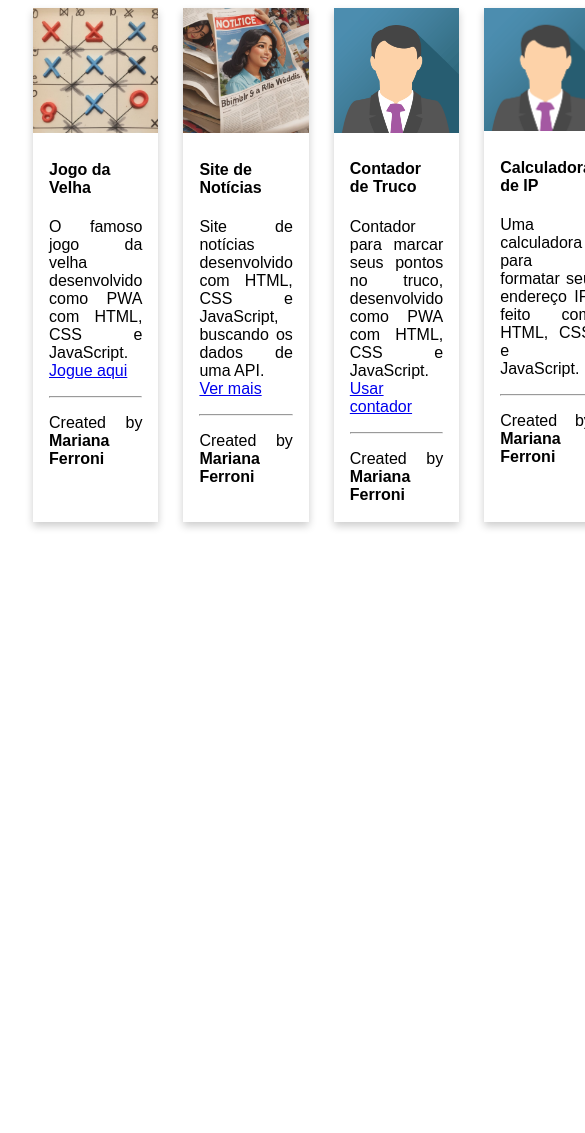
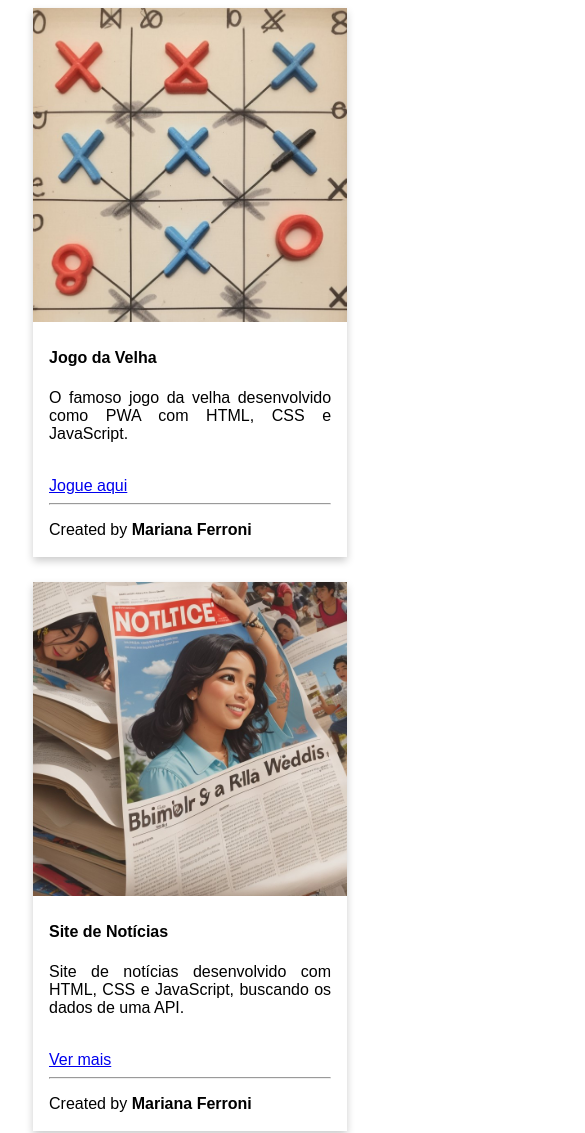
Before and after one commit to marianaferr0ni/portfolio, a website: page index.html in a window 390 px wide. Shown: the top 1133 px of the page, 585 px wide, since content can reach past the window. Before the commit the page ends 844 px from the top, so only its background shows below. Drawn offline with nearby package versions, Linux system fonts and the light colour scheme.

Commit message:
style finished + animate css

```diff
--- a/css/style.css
+++ b/css/style.css
@@ -6,7 +6,6 @@
     transition: 0.3s;
     width: 20%;
     height: auto;
-
     margin-right: 25px;
 }
 p{
@@ -28,5 +27,20 @@ p{
         transition: 0.3s;
         width: 90%;
         height: auto;
+        margin-right: 25px;
+        margin-bottom: 25px;
+    }
+    p{
+        text-align: justify;
+    }
+    .cardlist{
+        margin-left: 25px;
+        display: block;
+    }
+    .card:hover {
+        box-shadow: 0 8px 16px 0 rgba(0,0,0,0.2);
+    }
+    .container {
+        padding: 2px 16px;
     }
 }
--- a/index.html
+++ b/index.html
@@ -1,68 +1,81 @@
 <!DOCTYPE html>
 <html lang="en">
   <head>
-    <meta charset="UTF-8">
-    <meta name="viewport" content="width=device-width, initial-scale=1.0">
-    <link rel="stylesheet" href="/css/style.css">
+    <meta charset="UTF-8" />
+    <meta name="viewport" content="width=device-width, initial-scale=1.0" />
+    <link rel="stylesheet" href="/css/style.css" />
+    <link rel="stylesheet" href="https://cdnjs.cloudflare.com/ajax/libs/animate.css/4.1.1/animate.min.css"/>
     <title>PORTFÓLIO</title>
   </head>
   <body>
     <div class="cardlist">
-        <div class="card">
-            <img src="/images/tictactoe.jpg" alt="example" style="width:100%">
+      <div class="card animate__animated animate__bounce">
+        <img src="/images/tictactoe.jpg" alt="tictactoe" style="width: 100%" />
         <div class="container">
           <h4><b>Jogo da Velha</b></h4>
-              <p> O famoso jogo da velha desenvolvido como PWA com HTML, CSS e JavaScript.<br/>
-                 <a href="https://marianaferr0ni.github.io/jogo-da-velha/">Jogue aqui</a>
+          <p>
+            O famoso jogo da velha desenvolvido como PWA com HTML, CSS e
+            JavaScript.
           </p>
-              <hr/>
-              <p> Created by <b>Mariana Ferroni</b></p>
+          <br /><a href="https://marianaferr0ni.github.io/jogo-da-velha/">Jogue aqui</a>
+          <hr />
+          <p>Created by <b>Mariana Ferroni</b></p>
         </div>
       </div>
 
-        <div class="card">
-            <img src="/images/news.jpg" alt="example" style="width:100%">
+      <div class="card animate__animated animate__bounce">
+        <img src="/images/news.jpg" alt="news" style="width: 100%" />
         <div class="container">
           <h4><b>Site de Notícias</b></h4>
-              <p>Site de notícias desenvolvido com HTML, CSS e JavaScript, buscando os dados de uma API. <br/>
-                <a href="https://marianaferr0ni.github.io/Trabalho-final/">Ver mais</a>
+          <p>
+            Site de notícias desenvolvido com HTML, CSS e JavaScript, buscando
+            os dados de uma API.
           </p>
-              <hr/>
-              <p> Created by <b>Mariana Ferroni</b></p>
+          <br /><a href="https://marianaferr0ni.github.io/Trabalho-final/">Ver mais</a>
+          <hr />
+          <p>Created by <b>Mariana Ferroni</b></p>
         </div>
       </div>
 
-        <div class="card">
-            <img src="/images/example.png" alt="example" style="width:100%">
+      <div class="card animate__animated animate__bounce">
+        <img src="/images/deck.jpg" alt="deck" style="width: 100%" />
         <div class="container">
           <h4><b>Contador de Truco </b></h4>
-              <p>Contador para marcar seus pontos no truco, desenvolvido como PWA com HTML, CSS e JavaScript.
-                <br/><a href="https://marianaferr0ni.github.io/contador-de-truco/">Usar contador</a>
+          <p>
+            Contador para marcar seus pontos no truco, desenvolvido como PWA com
+            HTML, CSS e JavaScript.
           </p>
-              <hr/>
-              <p> Created by <b>Mariana Ferroni</b></p>
+          <br /><a href="https://marianaferr0ni.github.io/contador-de-truco/">Usar contador</a>
+          <hr />
+          <p>Created by <b>Mariana Ferroni</b></p>
         </div>
       </div>
 
-        <div class="card">
-            <img src="/images/example.png" alt="example" style="width:100%">
+      <div class="card animate__animated animate__bounce">
+        <img src="/images/ip.jpg" alt="ip" style="width: 100%" />
         <div class="container">
           <h4><b>Calculadora de IP</b></h4>
-              <p>Uma calculadora para formatar seu endereço IP, feito com HTML, CSS e JavaScript. </p>
-              <hr/>
-              <p> Created by <b>Mariana Ferroni</b></p>
+          <p>
+            Uma calculadora para formatar seu endereço IP, feito com HTML, CSS e
+            JavaScript.
+          </p>
+          <br /><a href="https://marianaferr0ni.github.io/CALCULADORAIP/">Usar calculadora</a>
+          <hr />
+          <p>Created by <b>Mariana Ferroni</b></p>
         </div>
       </div>
 
-        <div class="card">
-            <img src="/images/example.png" alt="example" style="width:100%">
+      <div class="card animate__animated animate__bounce">
+        <img src="/images/colors.jpg" alt="colors" style="width: 100%" />
         <div class="container">
           <h4><b>Contador e jogo de cores</b></h4>
-              <p>Site com contador e gerador de cores, feito com HTML, CSS e JavaScript.
-                <br/><a href="https://marianaferr0ni.github.io/gitegithub/">Veja aqui</a>
+          <p>
+            Site com contador e gerador de cores, feito com HTML, CSS e
+            JavaScript.
           </p>
-              <hr/>
-              <p> Created by <b>Mariana Ferroni</b></p>
+          <br /><a href="https://marianaferr0ni.github.io/gitegithub/">Veja aqui</a>
+          <hr />
+          <p>Created by <b>Mariana Ferroni</b></p>
         </div>
       </div>
     </div>
--- /dev/null
+++ b/package.json
@@ -0,0 +1,5 @@
+{
+  "dependencies": {
+    "animate.css": "^4.1.1"
+  }
+}
```
Also changed, not shown: images/colors.jpg (added), images/deck.jpg (added), images/ip.jpg (added), 1 other file. Lines whose indentation alone changed are shown as unchanged.
